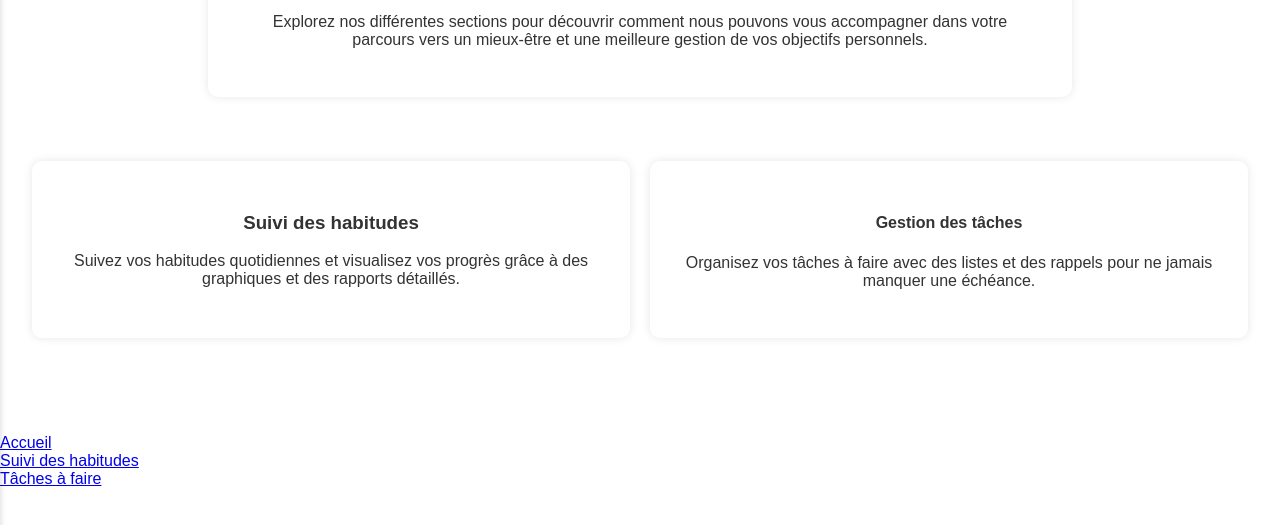
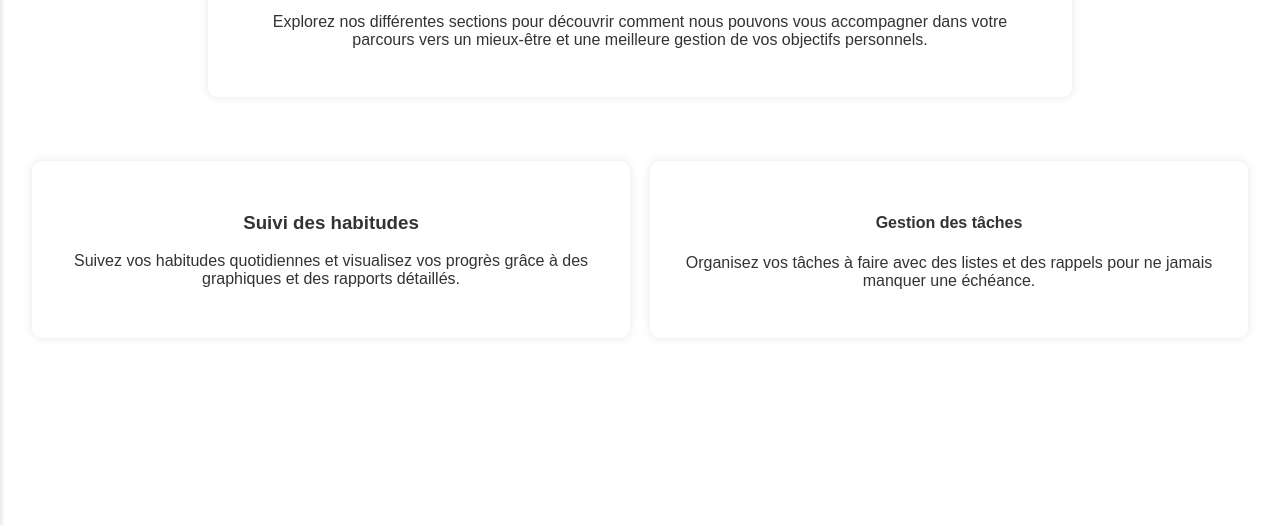
Before and after one commit to ilyeshuk/TV, a plain HTML site: page index.html in a window 1280 px wide. Shown: the part 239-764 px from the top of the page. Drawn offline with Linux system fonts and the light colour scheme.

Commit message:
Update index.html
Signed-off-by: ilyeshuk <159427197+ilyeshuk@users.noreply.github.com>

```diff
--- a/index.html
+++ b/index.html
@@ -96,27 +96,7 @@
             </section>
         </div>
     </main>
-    <!-- BreadcrumbList pour le fil d'Ariane -->
-    <div itemscope itemtype="https://schema.org/BreadcrumbList">
-        <div itemprop="itemListElement" itemscope itemtype="https://schema.org/ListItem">
-            <meta itemprop="position" content="1">
-            <a itemprop="item" href="https://trackvibe.netlify.app">
-                <span itemprop="name">Accueil</span>
-            </a>
-        </div>
-        <div itemprop="itemListElement" itemscope itemtype="https://schema.org/ListItem">
-            <meta itemprop="position" content="2">
-            <a itemprop="item" href="tracker_habits.html">
-                <span itemprop="name">Suivi des habitudes</span>
-            </a>
-        </div>
-        <div itemprop="itemListElement" itemscope itemtype="https://schema.org/ListItem">
-            <meta itemprop="position" content="3">
-            <a itemprop="item" href="To_Do.html">
-                <span itemprop="name">Tâches à faire</span>
-            </a>
-        </div>
-    </div>
+
     <script src="index.js"></script> <!-- Lien vers le fichier JavaScript externe -->
 </body>
 </html>
```
